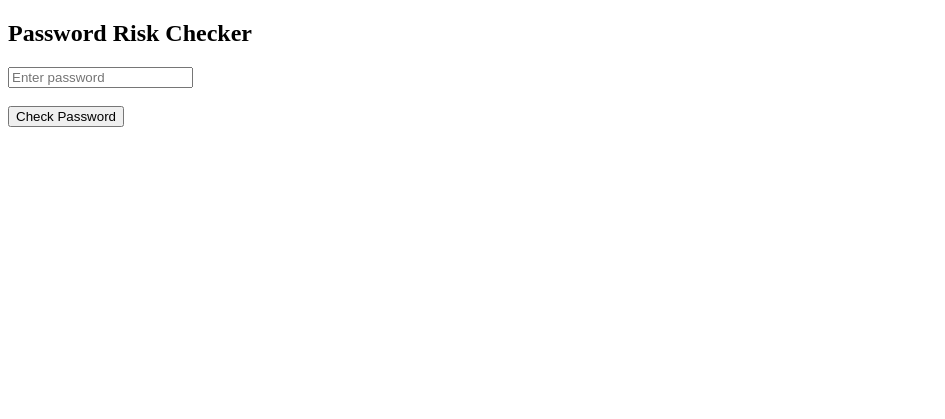
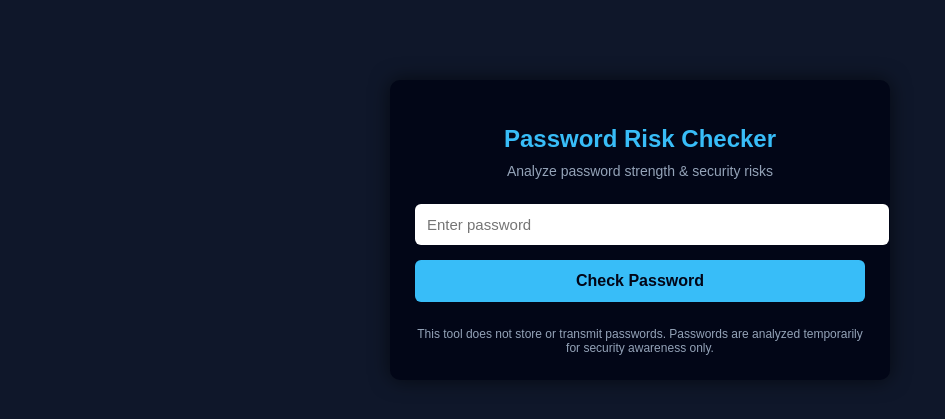
Before and after one commit to prathamesh0716/password-risk-checker, a Flask app: page / in a window 1280 px wide. Shown: the top 419 px of the page, without its empty margins (0-945 px from the left). Run offline with Flask 3, Linux system fonts and the light colour scheme.

Commit message:
Update index.html

```diff
--- a/password-risk-checker/templates/index.html
+++ b/password-risk-checker/templates/index.html
@@ -2,18 +2,24 @@
 <html>
 <head>
     <title>Password Risk Checker</title>
+    <link rel="stylesheet" href="{{ url_for('static', filename='style.css') }}">
 </head>
 <body>
+
+<div class="container">
     <h2>Password Risk Checker</h2>
+
+    <div class="subtitle">
+        Analyze password strength & security risks
+    </div>
 
     <form method="POST">
         <input type="password" name="password" placeholder="Enter password" required>
-        <br><br>
         <button type="submit">Check Password</button>
     </form>
 
     {% if result %}
-        <h3>Result</h3>
+    <div class="result">
         <p><strong>Risk Level:</strong> {{ result.level }}</p>
         <p><strong>Risk Score:</strong> {{ result.score }}</p>
 
@@ -26,6 +32,14 @@
         {% else %}
         <p>Strong password. No major issues found.</p>
         {% endif %}
+    </div>
     {% endif %}
+
+    <div class="disclaimer">
+        This tool does not store or transmit passwords.
+        Passwords are analyzed temporarily for security awareness only.
+    </div>
+</div>
+
 </body>
 </html>
```
Lines whose indentation alone changed are shown as unchanged.
